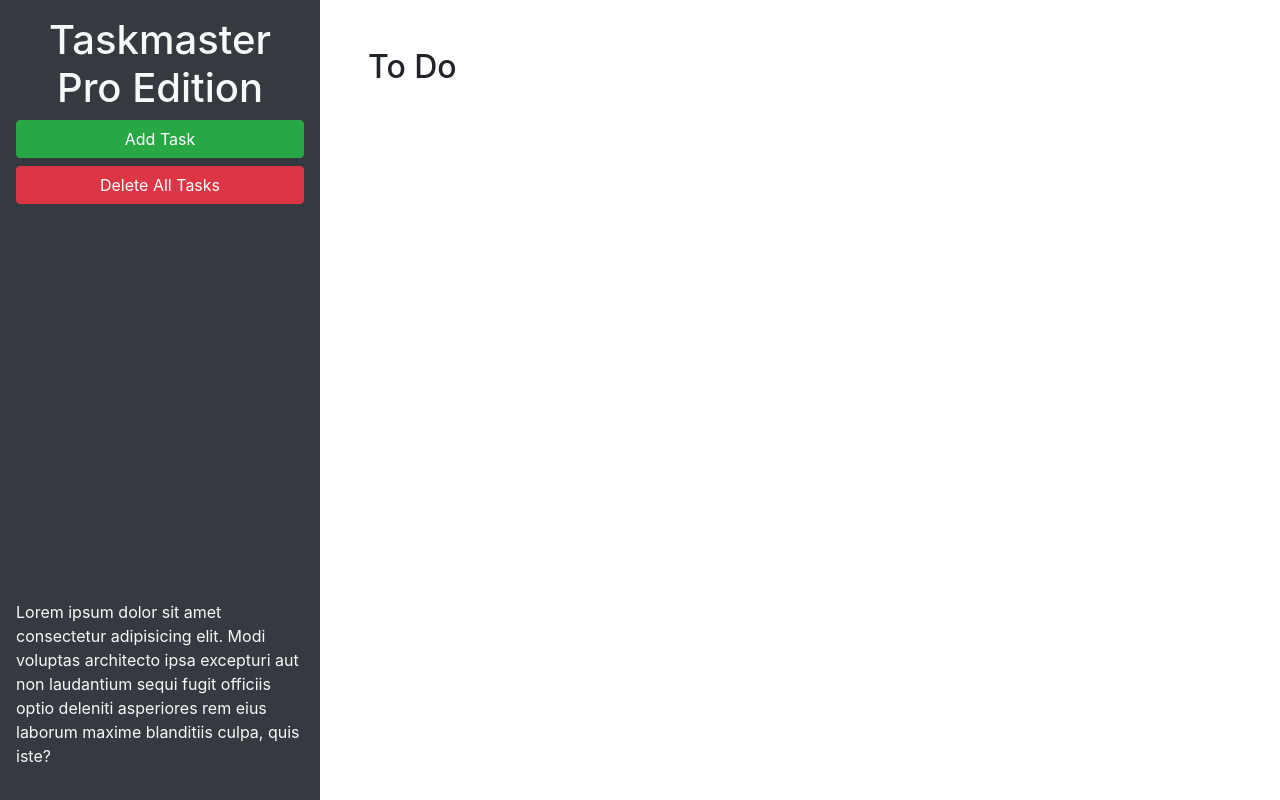
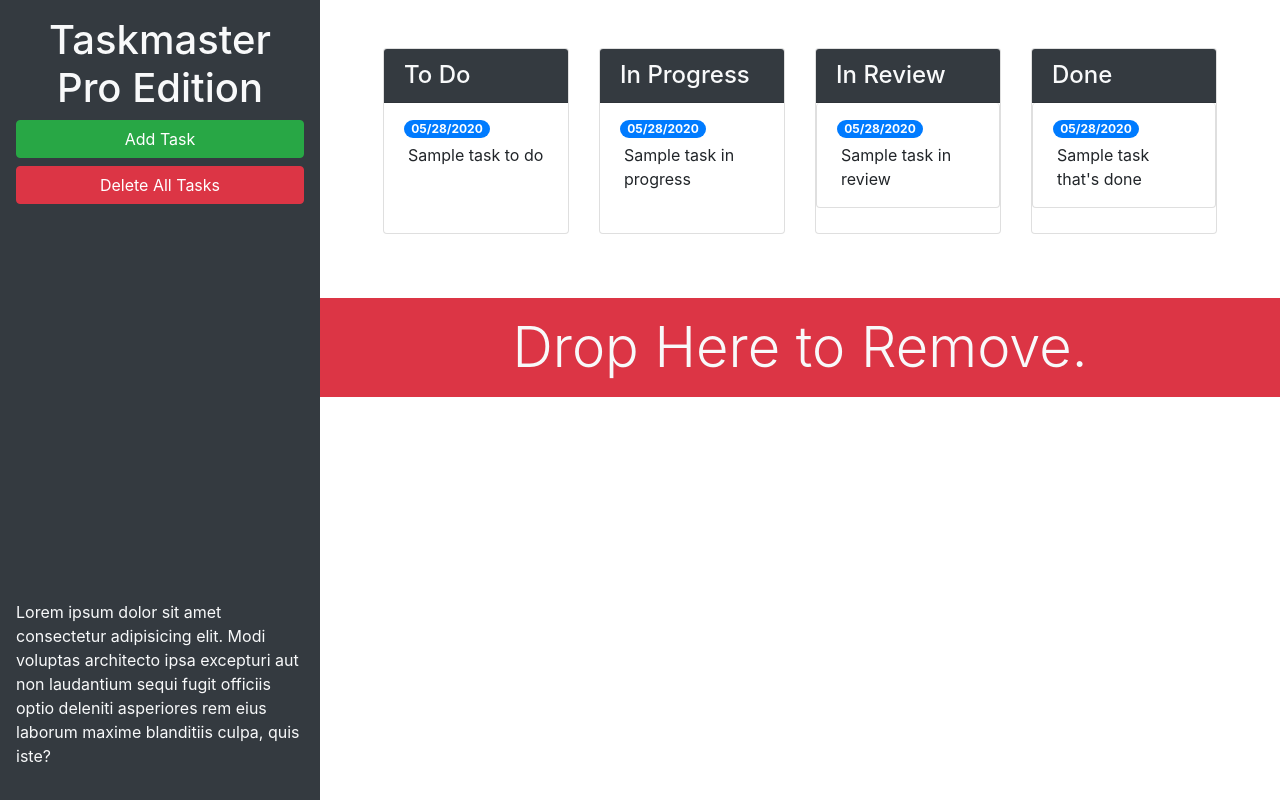
Before and after one commit to ndahlberg95/taskmaster-pro, a plain HTML site: page index.html in a window 1280 px wide. Drawn offline with nearby package versions, Linux system fonts and the light colour scheme.

Commit message:
add Bootstrap

```diff
--- a/index.html
+++ b/index.html
@@ -13,21 +13,82 @@
 <body>
 
   <div class="row min-vh-100 no-gutters">
-    <header class="col-12 col-lg-3 bg-dark text-light d-flex flex-column p-4 p-lg-3">
+    <header class="col-12 col-lg-3 bg-dark text-light sticky-top d-flex flex-column p-4 p-lg-3">
       <h1 class="text-center">Taskmaster Pro Edition</h1>
       <button id="create-task" class="btn btn-block btn-success" data-toggle="modal" data-target="#task-form-modal">Add
         Task</button>
       <button id="remove-tasks" class="btn btn-block btn-danger">Delete All Tasks</button>
-      <p class="mt-auto">Lorem ipsum dolor sit amet consectetur adipisicing elit. Modi voluptas architecto ipsa
+      <p class="mt-auto d-none d-lg-block">Lorem ipsum dolor sit amet consectetur adipisicing elit. Modi voluptas architecto ipsa
         excepturi aut non
         laudantium sequi fugit officiis optio deleniti asperiores rem eius laborum maxime blanditiis culpa, quis iste?
       </p>
     </header>
-    <main class="col-12 col-lg-9">
-      <div class="m-5">
-        <h2>To Do</h2>
-        <ul id="list-toDo" class="list-group"> </ul>
+    <main class="col-12 col-lg-9 flex-column">
+      <div class="m-5 row justify-content-around">
+
+        <div class="col-12 col-md-6 col-xl-3 mb-3">
+          <div class="card">
+            <h4 class="card-header bg-dark text-light">
+              To Do
+            </h4>
+            <ul id="list-toDo" class="list-group list-group-flush">
+              <li class="list-group-item">
+                <span class="badge badge-primary badge-pill">05/28/2020</span>
+                <p class="m-1">Sample task to do</p>
+              </li>
+            </ul>
+          </div>
+        </div>
+
+        <div class="col-12 col-md-6 col-xl-3 mb-3">
+          <div class="card">
+            <h4 class="card-header bg-dark text-light">
+              In Progress
+            </h4>
+            <ul id="list-inProgress" class="list-group list-group-flush">
+              <li class="list-group-item">
+                <span class="badge badge-primary badge-pill">05/28/2020</span>
+                <p class="m-1">Sample task in progress</p>
+              </li>
+            </ul>
+          </div>
+        </div>
+
+        <div class="col-12 col-md-6 col-xl-3 mb-3">
+          <div class="card">
+            <h4 class="card-header bg-dark text-light">
+              In Review
+            </h4>
+            <ul id="list-inReview" class="list-group">
+              <li class="list-group-item">
+                <span class="badge badge-primary badge-pill">05/28/2020</span>
+                <p class="m-1">Sample task in review</p>
+              </li>
+            </ul>
+          </div>
+        </div>
+
+        <div class="col-12 col-md-6 col-xl-3 mb-3">
+          <div class="card">
+            <h4 class="card-header bg-dark text-light">
+              Done
+            </h4>
+            <ul id="list-done" class="list-group">
+              <li class="list-group-item">
+                <span class="badge badge-primary badge-pill">05/28/2020</span>
+                <p class="m-1">Sample task that's done</p>
+              </li>
+            </ul>
+          </div>
+        </div>
       </div>
+
+      <div id="trash">
+        <div class="w-100 bg-danger p-3 text-center text-light display-4">
+          Drop Here to Remove.
+        </div>
+      </div>
+
     </main>
   </div>
 
@@ -46,11 +107,11 @@
           <form>
             <div class="form-group">
               <label for="modalTaskDescription">Task description</label>
-              <textarea id="modalTaskDescription" rows="3"></textarea>
+              <textarea id="modalTaskDescription" rows="3" class="form-control"></textarea>
             </div>
             <div class="form-group">
               <label for="modalDueDate">Due date</label>
-              <input type="text" id="modalDueDate" placeholder="mm/dd/yyyy" autocomplete="off" />
+              <input type="text" class="form-control" id="modalDueDate" placeholder="mm/dd/yyyy" autocomplete="off" />
             </div>
           </form>
         </div>
```
